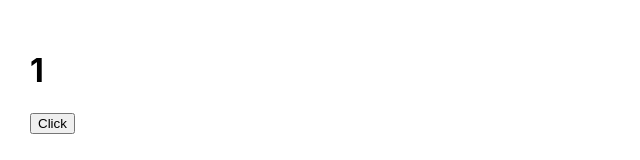
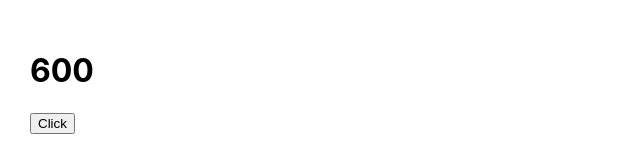
Before and after one commit to quocnhat02/microservice-dotnet, a React (Create React App) app: page / in a window 1280 px wide. Shown: the top 160 px of the page, without its empty margins (0-640 px from the left). Built offline with nearby package versions, Linux system fonts and the light colour scheme.

Commit message:
useState use callback in useState

```diff
--- a/src/App.js
+++ b/src/App.js
@@ -1,11 +1,14 @@
 import React, { useState } from "react";
 
+const orders = [100, 200, 300];
+
 function App() {
-  const [counter, setCounter] = useState(1);
-
+  const [counter, setCounter] = useState(() => {
+    let total = orders.reduce((total, cur) => total + cur);
+    console.log(total);
+    return total;
+  });
   const handleIncrease = () => {
-    setCounter((prevState) => prevState + 1);
-    setCounter((prevState) => prevState + 1);
     setCounter((prevState) => prevState + 1);
   };
 
```
